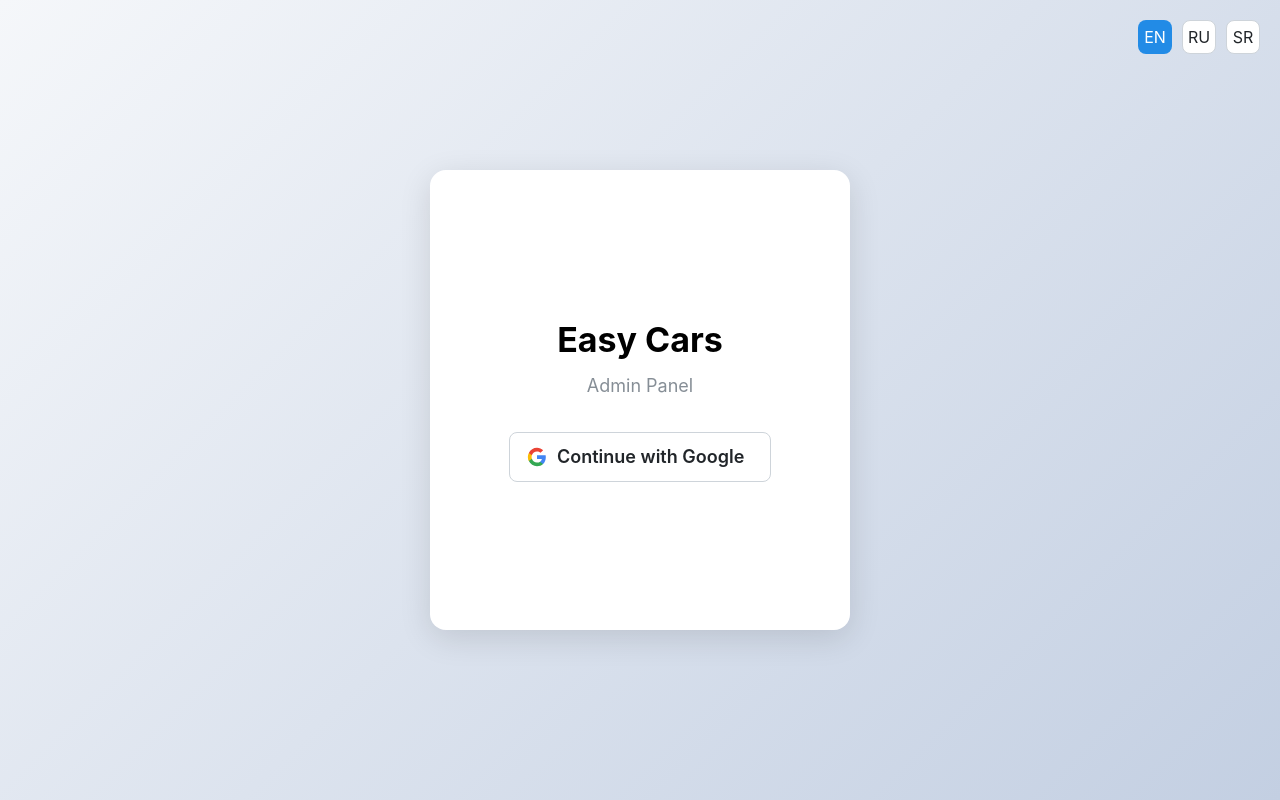
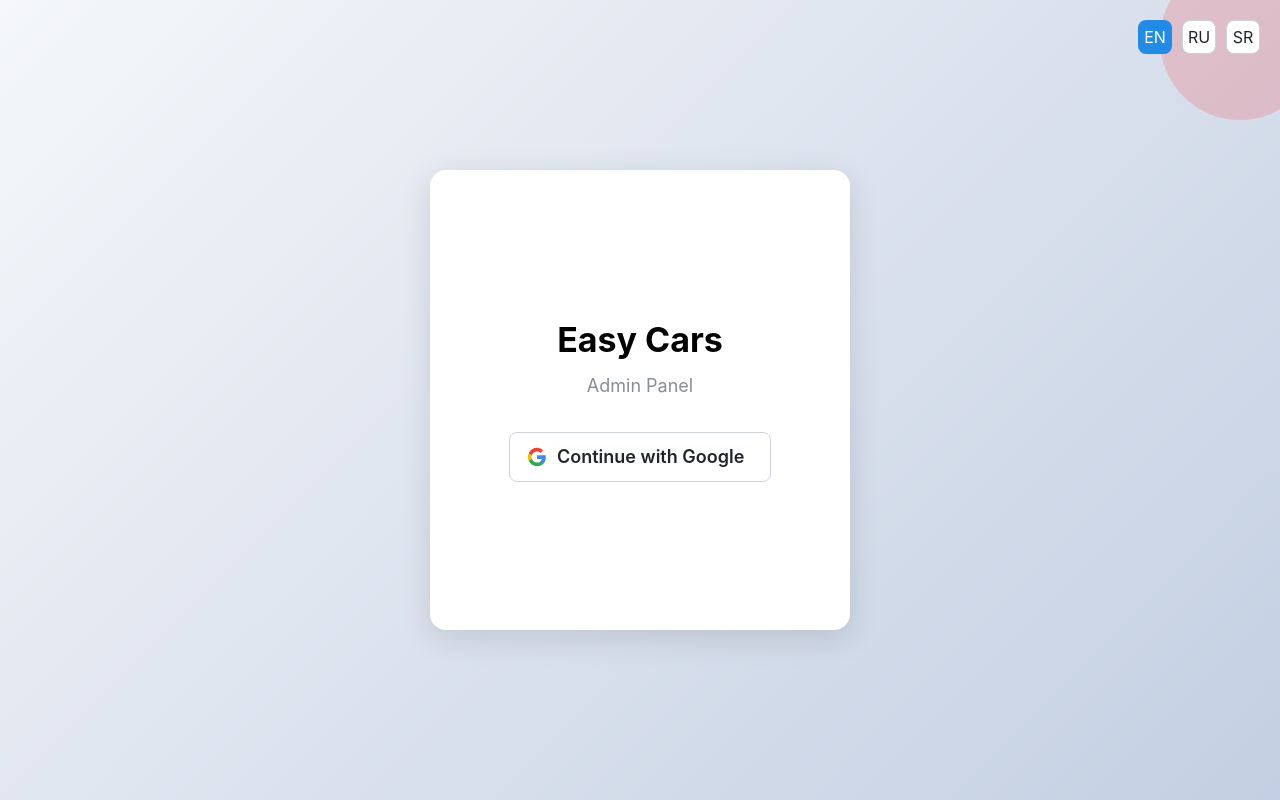
Before and after one commit to ArtemAnikin/EC-Admin, a React (Vite) app: page /login in a window 1280 px wide. Built offline with nearby package versions, Linux system fonts and the light colour scheme.

Commit message:
Implement EC-8: Login screen

```diff
--- a/src/screens/Login/LoginScreen.tsx
+++ b/src/screens/Login/LoginScreen.tsx
@@ -60,8 +60,23 @@ export function LoginScreen() {
         alignItems: 'center',
         justifyContent: 'center',
         background: 'linear-gradient(135deg, #f5f7fa 0%, #c3cfe2 100%)',
+        overflow: 'hidden',
+        position: 'relative',
       }}
     >
+      <Box
+        style={{
+          position: 'absolute',
+          top: -40,
+          right: -40,
+          width: 160,
+          height: 160,
+          borderRadius: '50%',
+          background: 'rgba(255, 0, 0, 0.15)',
+          pointerEvents: 'none',
+        }}
+      />
+
       <Group gap="xs" style={{ position: 'absolute', top: 20, right: 20 }}>
         {LANGUAGES.map((lang) => (
           <Tooltip key={lang.code} label={lang.label}>
```
